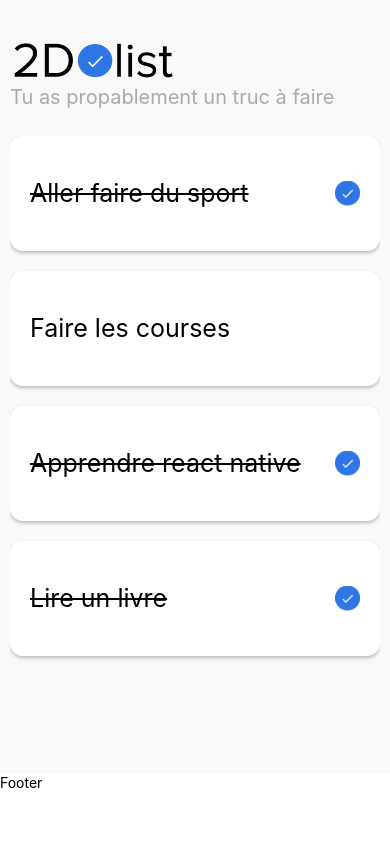
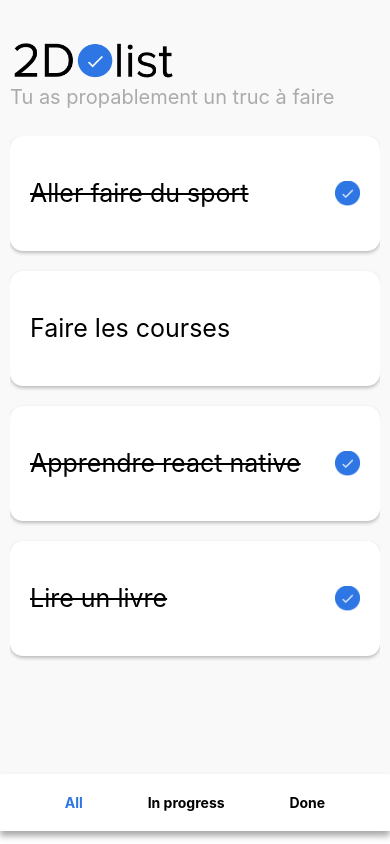
Before and after one commit to esperantkela/reactnative-todApp, a React Native app: screen / in a window 390 px wide. Built offline with nearby package versions, Linux system fonts and the light colour scheme.

Commit message:
create tabMenu

```diff
--- a/App.js
+++ b/App.js
@@ -4,8 +4,10 @@
 import { styles } from "./app.style";
 import { CardTodo } from "./components/CardTodo/CardTodo";
 import { Header } from "./components/Header/Header";
+import { TabBottomMenu } from "./components/TabBottomMenu/TabBottomMenu";
 
 export default function App() {
+  const [selectedTabName, setSelectedTabName] = useState("all");
   const [todoList, setTodoList] = useState([
     { id: 1, title: "Aller faire du sport", isCompleted: true },
     { id: 2, title: "Faire les courses", isCompleted: false },
@@ -47,7 +49,10 @@
         </SafeAreaView>
       </SafeAreaProvider>
       <View style={styles.footer}>
-        <Text>Footer</Text>
+        <TabBottomMenu
+          onPress={setSelectedTabName}
+          selectedTabName={selectedTabName}
+        />
       </View>
     </>
   );
--- a/components/CardTodo/CardTodo.style.js
+++ b/components/CardTodo/CardTodo.style.js
@@ -3,7 +3,6 @@
 const styles = StyleSheet.create({
   card: {
     backgroundColor: "white",
-    display: "flex",
     flexDirection: "row",
     height: 115,
     borderRadius: 13,
--- /dev/null
+++ b/components/TabBottomMenu/TabBottomMenu.jsx
@@ -0,0 +1,24 @@
+import { Text, TouchableOpacity, View } from "react-native";
+import { styles } from "./TabBottomMenu.style";
+
+export const TabBottomMenu = ({ selectedTabName, onPress }) => {
+  const getTextStyle = (tabName) => {
+    return {
+      fontWeight: "bold",
+      color: tabName === selectedTabName ? "#2F76E5" : "black",
+    };
+  };
+  return (
+    <View style={styles.container}>
+      <TouchableOpacity onPress={() => onPress("all")}>
+        <Text style={getTextStyle("all")}>All</Text>
+      </TouchableOpacity>
+      <TouchableOpacity onPress={() => onPress("inProgress")}>
+        <Text style={getTextStyle("inProgress")}>In progress</Text>
+      </TouchableOpacity>
+      <TouchableOpacity onPress={() => onPress("done")}>
+        <Text style={getTextStyle("done")}>Done</Text>
+      </TouchableOpacity>
+    </View>
+  );
+};
--- /dev/null
+++ b/components/TabBottomMenu/TabBottomMenu.style.js
@@ -0,0 +1,21 @@
+import { StyleSheet } from "react-native";
+
+const styles = StyleSheet.create({
+  container: {
+    flexDirection: "row",
+    backgroundColor: "white",
+    justifyContent: "space-evenly",
+    paddingVertical: 20,
+    shadowColor: "#000",
+    shadowOffset: {
+      width: 0,
+      height: 5,
+    },
+    shadowOpacity: 0.34,
+    shadowRadius: 6.27,
+
+    elevation: 10,
+  },
+});
+
+export { styles };
```
